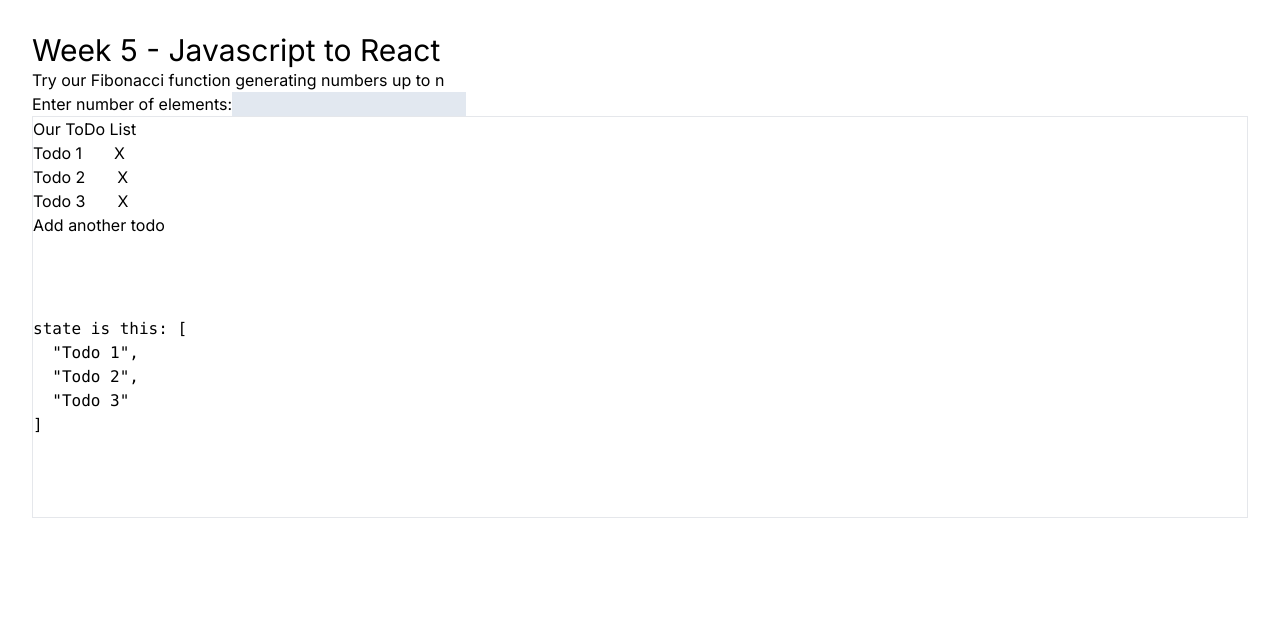
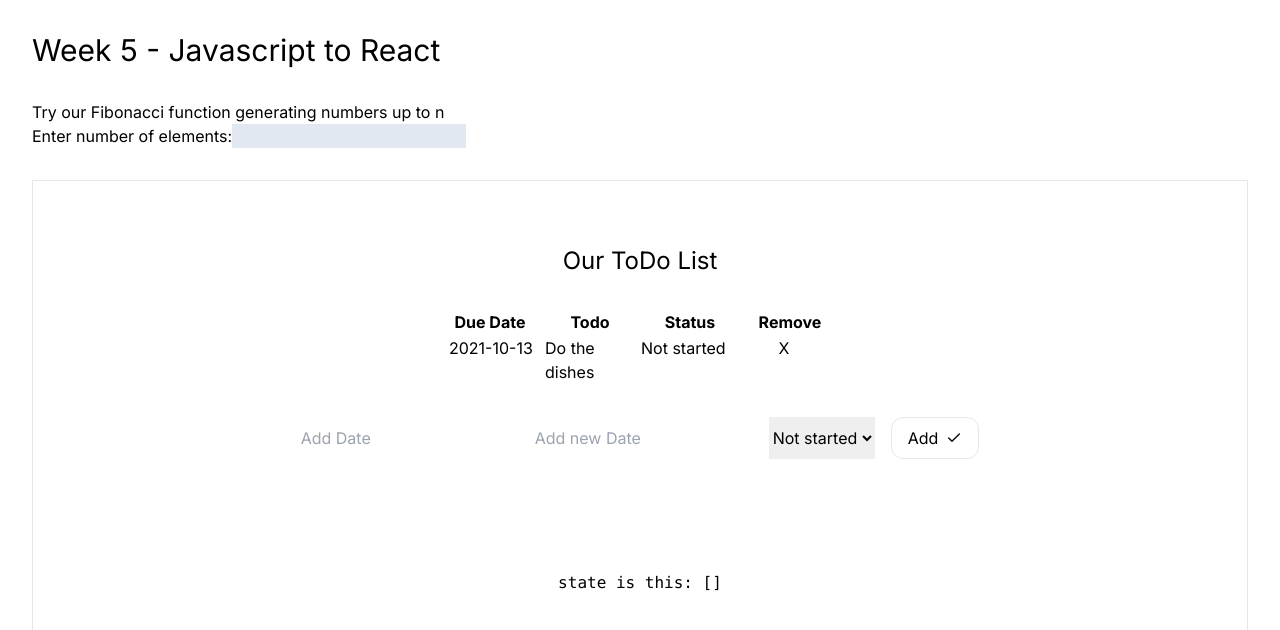
Before and after one commit to jakobnunnendorf/OCaml-Next-Python, a Next.js app: page /week-5 in a window 1280 px wide. Shown: the top 630 px of the page. Built offline with nearby package versions, Linux system fonts and the light colour scheme.

Commit message:
feat(todos): add new todos to list
Co-authored-by: IVectorI <IVectorI@users.noreply.github.com>

```diff
--- a/src/app/week-5/Wednesday910.js
+++ b/src/app/week-5/Wednesday910.js
@@ -1,48 +1,107 @@
 import React from "react";
+import { FiCheck } from "react-icons/fi";
 
 export default function Wednesday910() {
-    const [todos, setTodos] = React.useState(["Todo 1", "Todo 2", "Todo 3"]);
+    const todoObject = {
+        name: "Do the dishes",
+        dueDate: "2021-10-13",
+        status: "Not started",
+    };
+
+    const [todos, setTodos] = React.useState([todoObject]);
+    const [newTodoName, setNewTodoName] = React.useState([]);
+    const [newTodoStatus, setNewTodoStatus] = React.useState([]);
+    const [newTodoDate, setNewTodoDate] = React.useState([]);
 
     function removeTodo(todoList, todoThatShouldBeRemoved) {
-        // todoThatShouldBeRemoved is a string
-        // first find index:
-        const ToDoCounter = todoList.length;
-        let targetIndex;
-        let i = 0;
-        while (i < ToDoCounter) {
-            if (todoList[i] === todoThatShouldBeRemoved) {
-                targetIndex = i;
+        const todoListWithoutTodoThatShouldBeRemoved = todoList.filter(
+            (todo) => todo !== todoThatShouldBeRemoved
+        );
+        return todoListWithoutTodoThatShouldBeRemoved;
     }
-            i++;
-        }
-        todoList.splice(targetIndex, 1);
+
+    function addTodo(todoList, todoThatShouldBeAdded) {
+        const lengthOfTodoList = todoList.length;
+        todoList[lengthOfTodoList] = todoThatShouldBeAdded;
         return todoList;
     }
 
     return (
-        <div className="border">
-            <div>Our ToDo List</div>
-            {todos.map((todo) => {
-                return (
-                    <div key={todo} className="flex space-x-8">
-                        <div>{todo}</div>
+        <div className="flex flex-col items-center w-full py-8 border">
+            <h2 className="py-8 text-2xl text-center">Our ToDo List</h2>
+            <table className="mx-auto w-96">
+                <thead>
+                    <tr className="grid grid-cols-4 gap-4">
+                        <th>Due Date</th>
+                        <th>Todo</th>
+                        <th>Status</th>
+                        <th>Remove</th>
+                    </tr>
+                </thead>
+                <tbody>
+                    {todos.map((todo) => (
+                        <tr key={todo} className="grid grid-cols-4">
+                            <td>{todo.dueDate}</td>
+                            <td>{todo.name}</td>
+                            <td>{todo.status}</td>
+                            <td>
                                 <button
-                            onClick={(e) => {
-                                console.log("clicked");
-                                console.log(setTodos(removeTodo(todos, todo)));
+                                    className="w-full"
+                                    onClick={() => {
                                         setTodos(removeTodo(todos, todo));
                                     }}
                                 >
                                     X
                                 </button>
+                            </td>
+                        </tr>
+                    ))}
+                </tbody>
+            </table>
+            <div className="flex py-8">
+                <input
+                    onChange={(event) => setNewTodoDate(event.target.value)}
+                    type="text"
+                    placeholder="Add Date"
+                />
+                <input
+                    onChange={(event) => setNewTodoName(event.target.value)}
+                    type="text"
+                    placeholder="Add new Date"
+                />
+                <select
+                    onChange={(event) => setNewTodoStatus(event.target.value)}
+                    value={newTodoStatus}
+                    placeholder="Select status"
+                >
+                    <option name="" id="">
+                        Not started
+                    </option>
+                    <option name="" id="">
+                        In progress
+                    </option>
+                    <option name="" id="">
+                        Done
+                    </option>
+                </select>
+                <button
+                    className="flex items-center justify-center gap-2 px-4 py-2 ml-4 border rounded-xl"
+                    onClick={() => {
+                        const newTodo = {
+                            name: newTodoName,
+                            dueDate: newTodoDate,
+                            status: newTodoStatus,
+                        };
+                        const newTodoList = addTodo(todos, newTodo);
+                        setTodos(newTodoList);
+                    }}
+                >
+                    <p>Add </p>
+                    <FiCheck />
+                </button>
             </div>
-                );
-            })}
-            <button onClick={() => setTodos([...todos, "another todo"])}>
-                Add another todo
-            </button>
             <pre className="py-20">
-                state is this: {JSON.stringify(todos, null, 2)}
+                state is this: {JSON.stringify(newTodoDate, null, 2)}
             </pre>
         </div>
     );
--- a/src/app/week-5/page.js
+++ b/src/app/week-5/page.js
@@ -6,7 +6,8 @@
 export default function Page() {
     const [n, setN] = React.useState(0);
     return (
-        <div>
+        <div className="">
+            <div className="py-8">
                 <h2>Try our Fibonacci function generating numbers up to n</h2>
                 <label>
                     Enter number of elements:
@@ -22,6 +23,7 @@
                         return `${element}, `;
                     })}
                 </pre>
+            </div>
             <Wednesday910 />
         </div>
     );
```
Lines whose indentation alone changed are shown as unchanged.
